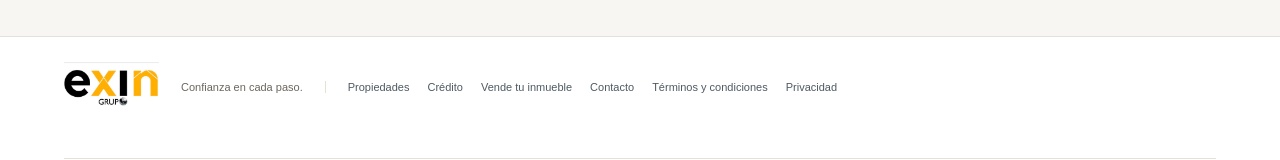
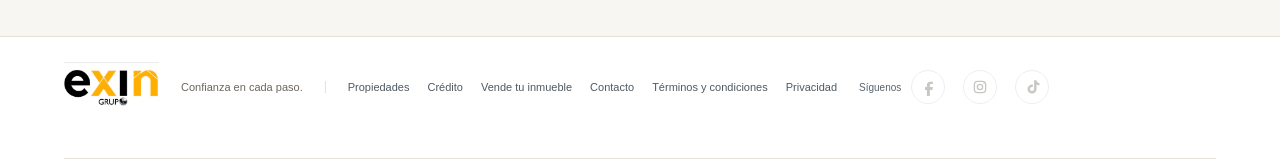
Before and after one commit to inmobiliariaexin-lgtm/exin-grupo, a Next.js app: page / in a window 1280 px wide. Shown: the part 1360-1520 px from the top of the page. Built offline with nearby package versions, Linux system fonts and the light colour scheme; no server answers; the database is empty.

Commit message:
Show social icons until links are configured

```diff
--- a/app/ux-overrides.css
+++ b/app/ux-overrides.css
@@ -135,3 +135,6 @@ body{background:var(--color-background)}
 @media(max-width:1050px){.searchbar{grid-template-columns:repeat(2,minmax(0,1fr))}.searchbar .search-term{grid-column:1/-1}.searchbar .search-button{grid-column:1/-1}.listing-filters{grid-template-columns:repeat(3,minmax(0,1fr))}}
 @media(max-width:740px){.topbar{position:sticky;top:0}.habi-link>span{display:none}.habi-link img{width:42px;height:36px}.nav-actions{min-width:44px}.searchbar{grid-template-columns:repeat(2,minmax(0,1fr));width:90%}.searchbar label{min-width:0}.listing-filters{grid-template-columns:repeat(2,minmax(0,1fr))}.listing-filters label:first-child{grid-column:1/-1}.listing-filters>.button{grid-column:1/-1}.listing-filters .clear-filter{grid-column:1/-1}.social-follow{margin:10px 0 0;width:100%;justify-content:center}.social-links{width:auto;margin:0}.footer-main{justify-content:flex-start}}
 @media(max-width:480px){.listing-filters{gap:8px;padding:12px}.listing-filters label{font-size:8px}.listing-filters input,.listing-filters select{height:34px;font-size:9px;padding-inline:6px}.searchbar{gap:7px;padding:10px}.searchbar label{padding:6px}.searchbar label select,.searchbar label input{font-size:10px}.habi-link img{width:36px}.social-links a{width:32px;height:32px}.footer-main nav{width:100%}}
+
+.social-icon-disabled{width:34px;height:34px;display:grid;place-items:center;border:1px solid #dfe3e6;border-radius:50%;color:#a9a59f;opacity:.62;cursor:help}.social-icon-disabled svg{width:18px;height:18px;fill:currentColor}.social-icon-disabled:nth-child(2) svg{fill:none;stroke:currentColor;stroke-width:1.8}
+@media(max-width:480px){.social-icon-disabled{width:32px;height:32px}}
--- a/components/social-links.tsx
+++ b/components/social-links.tsx
@@ -7,7 +7,5 @@ const networks = [
 ] as const
 
 export function SocialLinks({ contacts }: { contacts: PublicSiteSettings }) {
-  const links = networks.filter(({ key }) => contacts[key])
-  if (!links.length) return null
-  return <div className="social-follow"><span>Síguenos</span><nav className="social-links" aria-label="Redes sociales">{links.map(({ key, label, path }) => <a key={key} href={contacts[key]} target="_blank" rel="noopener noreferrer" aria-label={`EXIN Grupo en ${label}`} title={label}><svg aria-hidden="true" viewBox="0 0 24 24" focusable="false">{path}</svg></a>)}</nav></div>
+  return <div className="social-follow"><span>Síguenos</span><nav className="social-links" aria-label="Redes sociales">{networks.map(({ key, label, path }) => contacts[key] ? <a key={key} href={contacts[key]} target="_blank" rel="noopener noreferrer" aria-label={`EXIN Grupo en ${label}`} title={label}><svg aria-hidden="true" viewBox="0 0 24 24" focusable="false">{path}</svg></a> : <span className="social-icon-disabled" key={key} aria-label={`${label}: enlace pendiente de configurar`} title={`${label}: configura el enlace desde Administración`}><svg aria-hidden="true" viewBox="0 0 24 24" focusable="false">{path}</svg></span>)}</nav></div>
 }
```
